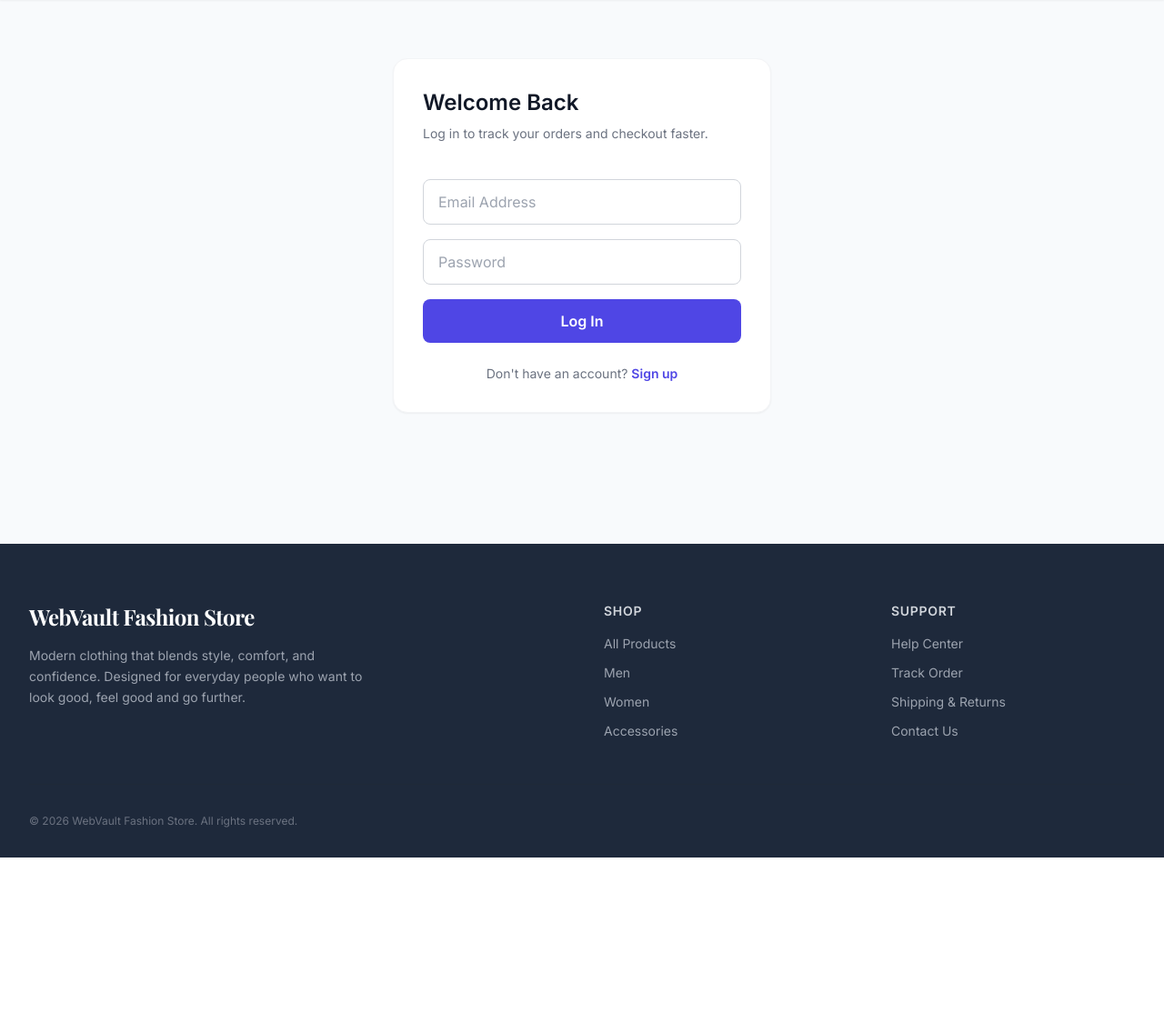
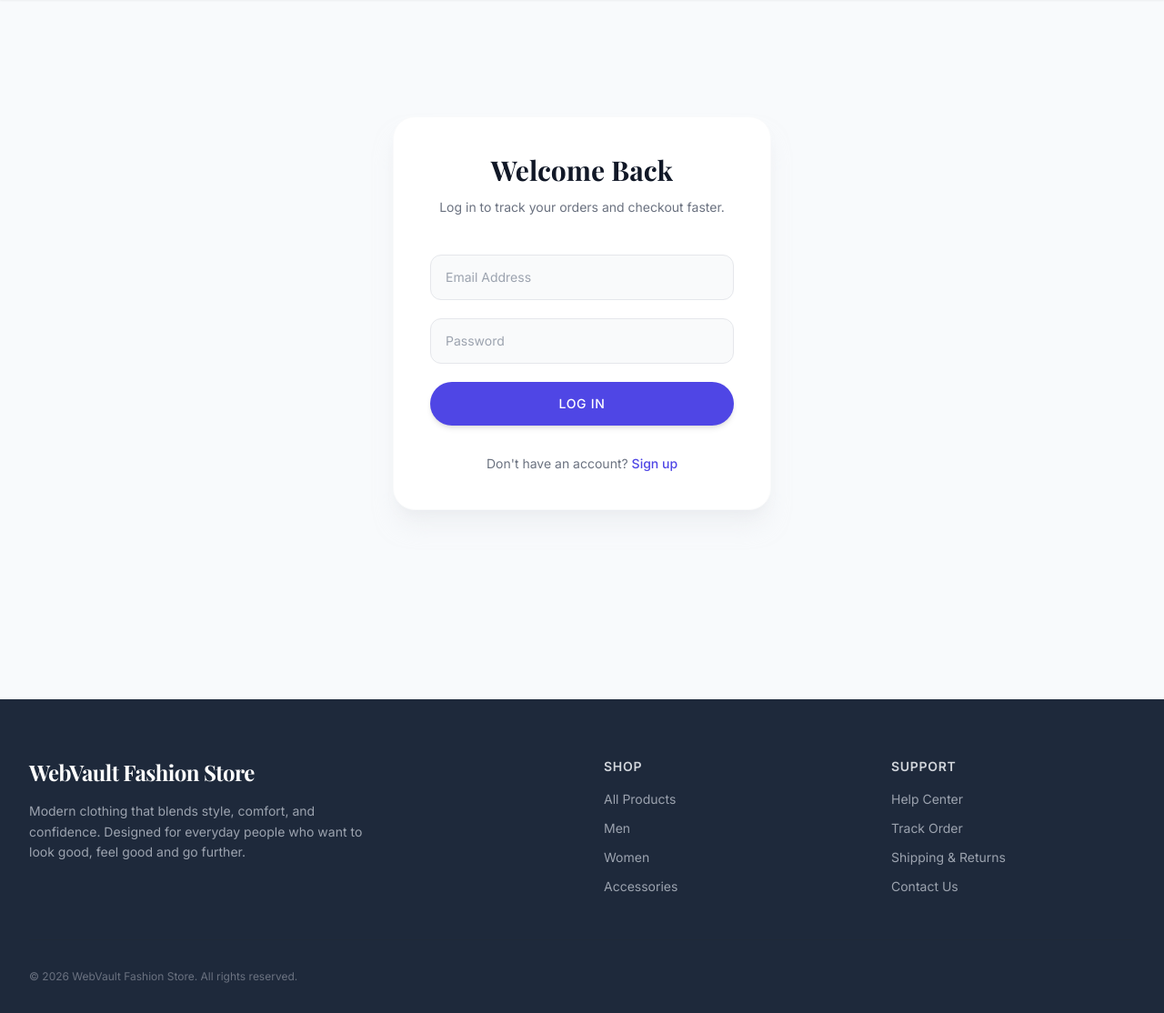
Before and after one commit to Rayflex189/webvault-fashion-commerce, a Django app: page /account/login/ in a window 1280 px wide. Shown: the part 80-1194 px from the top of the page at 91% size. Before the commit the page ends 1023 px from the top, so only its background shows below. Run offline with Django 5.2, Linux system fonts and the light colour scheme; data comes from the database, SQL or seed files in the repository; some libraries are stand-ins or nearby versions.

Commit message:
Update login.html
Save

```diff
--- a/templates/accounts/login.html
+++ b/templates/accounts/login.html
@@ -2,20 +2,46 @@
 {% block title %}Login{% endblock %}
 
 {% block content %}
-<div class="max-w-md mx-auto px-4 py-16">
-    <div class="bg-white rounded-2xl shadow-sm border border-gray-100 p-8">
-        <h1 class="text-2xl font-bold mb-2">Welcome Back</h1>
-        <p class="text-sm text-gray-500 mb-6">Log in to track your orders and checkout faster.</p>
+<div class="max-w-md mx-auto px-4 py-24 md:py-32">
+    <!-- Elegant Card Container -->
+    <div class="bg-white rounded-3xl shadow-xl shadow-gray-200/50 border border-gray-50 p-8 md:p-10">
 
-        <form method="POST" class="space-y-4">
+        <!-- Header -->
+        <div class="text-center mb-10">
+            <h1 class="font-serif text-3xl font-bold text-gray-900 mb-3">Welcome Back</h1>
+            <p class="text-sm text-gray-500 font-light leading-relaxed">Log in to track your orders and checkout faster.</p>
+        </div>
+
+        <!-- Form -->
+        <form method="POST" class="space-y-5">
             {% csrf_token %}
             <input type="hidden" name="next" value="{{ request.GET.next }}">
-            <input type="email" name="email" placeholder="Email Address" required class="w-full border border-gray-300 rounded-lg px-4 py-3 focus:outline-none focus:border-[var(--primary-color)]">
-            <input type="password" name="password" placeholder="Password" required class="w-full border border-gray-300 rounded-lg px-4 py-3 focus:outline-none focus:border-[var(--primary-color)]">
-            <button type="submit" class="w-full bg-[var(--primary-color)] text-white py-3 rounded-lg font-bold hover:opacity-90 transition">Log In</button>
+
+            <!-- Email Input -->
+            <div>
+                <input type="email" name="email" placeholder="Email Address" required
+                       class="w-full bg-gray-50 border border-gray-200 rounded-xl px-4 py-3.5 text-sm text-gray-900 placeholder-gray-400 focus:outline-none focus:ring-2 focus:ring-[var(--primary-color)]/20 focus:border-[var(--primary-color)] transition duration-200">
+            </div>
+
+            <!-- Password Input -->
+            <div>
+                <input type="password" name="password" placeholder="Password" required
+                       class="w-full bg-gray-50 border border-gray-200 rounded-xl px-4 py-3.5 text-sm text-gray-900 placeholder-gray-400 focus:outline-none focus:ring-2 focus:ring-[var(--primary-color)]/20 focus:border-[var(--primary-color)] transition duration-200">
+            </div>
+
+            <!-- Submit Button -->
+            <button type="submit"
+                    class="w-full bg-[var(--primary-color)] text-white py-3.5 rounded-full font-medium text-sm tracking-wider uppercase hover:opacity-90 transition duration-300 shadow-md shadow-[var(--primary-color)]/20 mt-2">
+                Log In
+            </button>
         </form>
 
-        <p class="text-sm text-center mt-6 text-gray-500">Don't have an account? <a href="{% url 'accounts:register' %}" class="text-[var(--primary-color)] font-semibold">Sign up</a></p>
+        <!-- Footer Link -->
+        <p class="text-sm text-center mt-8 text-gray-500 font-light">
+            Don't have an account?
+            <a href="{% url 'accounts:register' %}" class="text-[var(--primary-color)] font-medium hover:underline transition duration-200">Sign up</a>
+        </p>
+
     </div>
 </div>
 {% endblock %}
```
